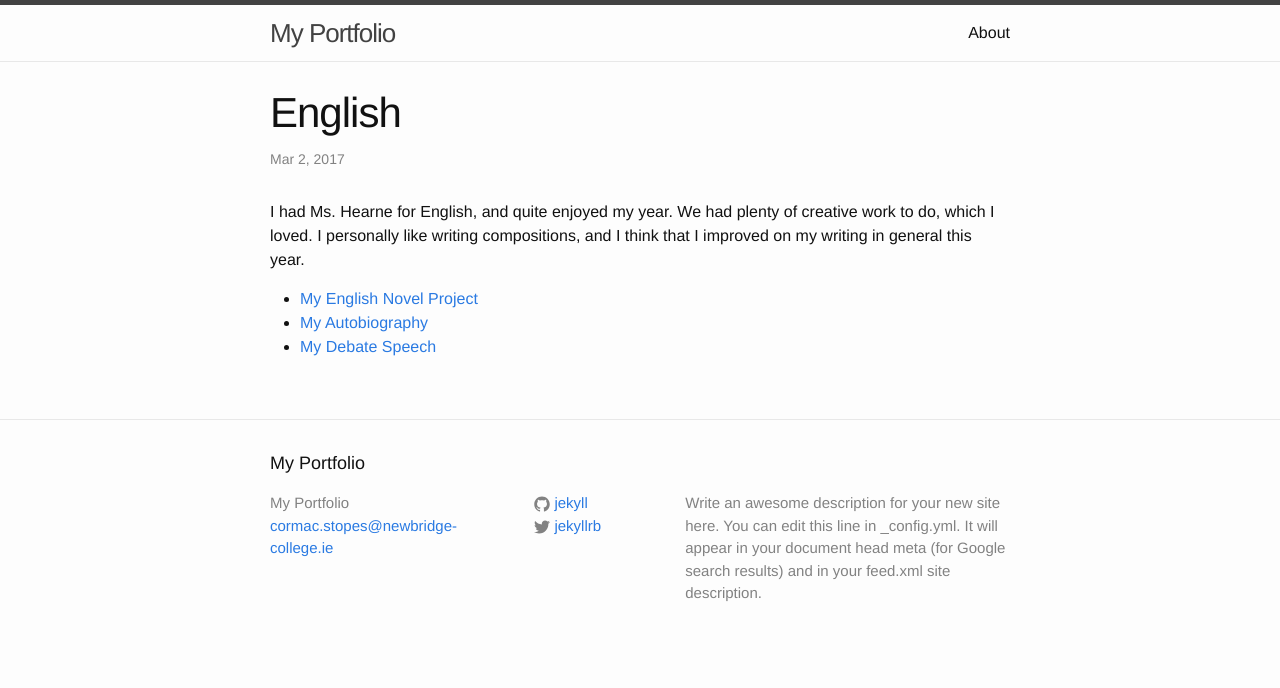
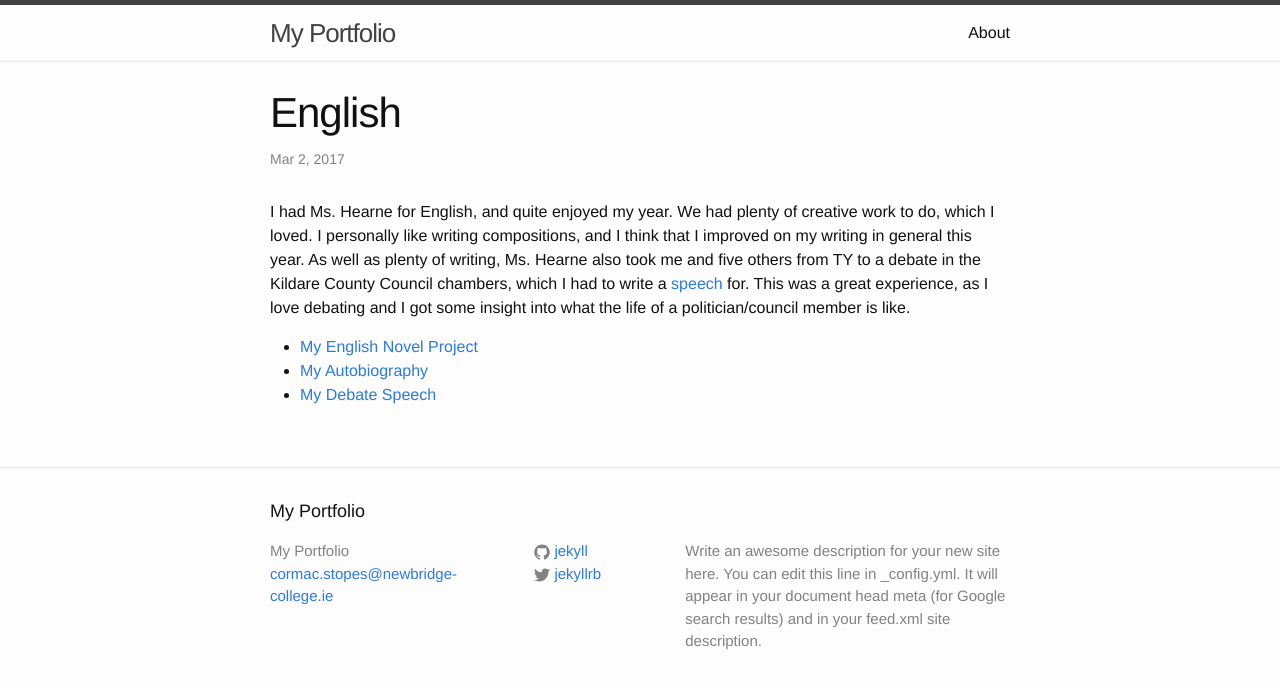
Before and after one commit to cstopes/cstopes.github.io, a Jekyll site: the page built from _posts/2017-03-02-english.markdown, in a window 1280 px wide. Shown: the top 688 px of the page. Built offline with Jekyll 4.4.1, drawn with Linux system fonts in a browser that asks for light colours.

Commit message:
Update 2017-03-02-english.markdown

```diff
--- a/_posts/2017-03-02-english.markdown
+++ b/_posts/2017-03-02-english.markdown
@@ -5,7 +5,9 @@ date:   2017-03-02 21:33:00 +0000
 ---
 <html>
   <body>
-    <p>I had Ms. Hearne for English, and quite enjoyed my year. We had plenty of creative work to do, which I loved. I personally like writing compositions, and I think that I improved on my writing in general this year.</p>
+    <p>I had Ms. Hearne for English, and quite enjoyed my year. We had plenty of creative work to do, which I loved. I personally like writing compositions, and I think that I improved on my writing in general this year.
+
+    As well as plenty of writing, Ms. Hearne also took me and five others from TY to a debate in the Kildare County Council chambers, which I had to write a <a href="https://docs.google.com/document/d/162Ly3TJVNX9mefZTIhrcY2rgqJ2EXqkBef9k17bpR2U/pub?embedded=true" target="_blank">speech</a> for. This was a great experience, as I love debating and I got some insight into what the life of a politician/council member is like.</p>
       <ul>
         <li><a href="https://docs.google.com/document/d/1xi4z8Dc8DXILBGtENt0G04-RIH-nixHxD4TrdduRdws/pub?embedded=true" target="_blank">My English Novel Project</a></li>
         <li><a href="https://docs.google.com/document/d/1iLXLUsmnAp0hamVry7vfDf2q0ksYx2c2lE6kkXGEIR0/pub?embedded=true" target="_blank">My Autobiography</a></li>
```
